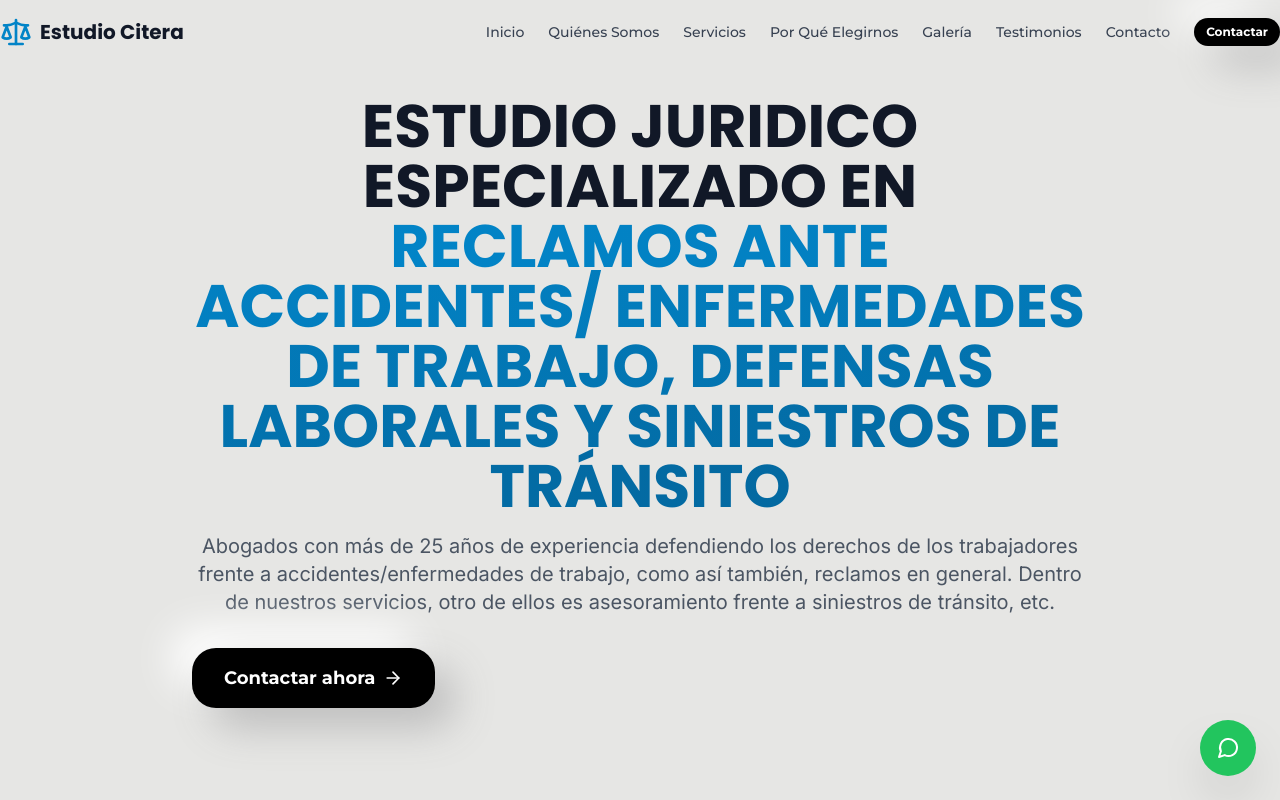
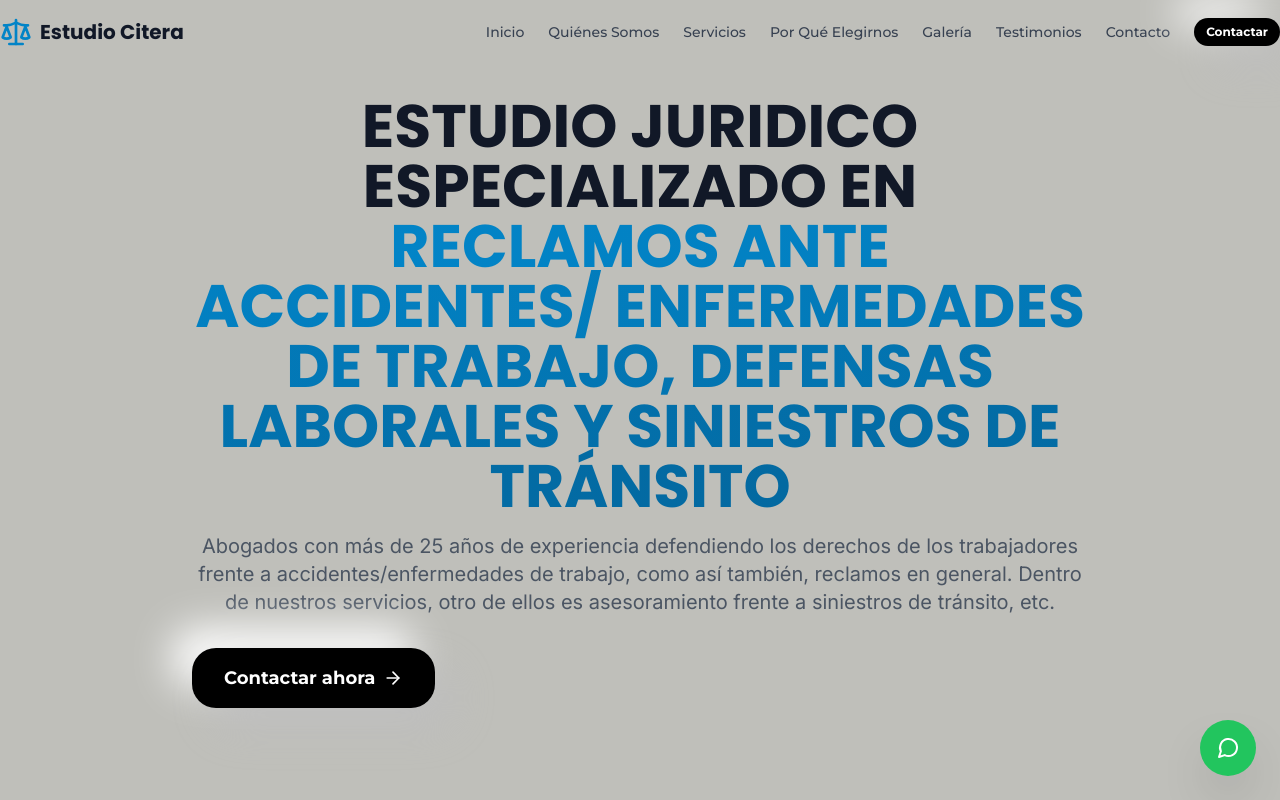
Before and after one commit to ZanellaOrnela/ESTUDIO-ANALIA-CITERA, a Next.js app: page / in a window 1280 px wide. Shown: the top 800 px of the page. Built offline with nearby package versions, Linux system fonts and the light colour scheme.

Commit message:
Change Hero background color to #BFBFBA

```diff
--- a/app/globals.css
+++ b/app/globals.css
@@ -93,7 +93,7 @@
   }
 
   .section-bg-primary {
-    @apply bg-[#E6E6E4];
+    @apply bg-[#BFBFBA];
   }
 
   .container-custom {
```
